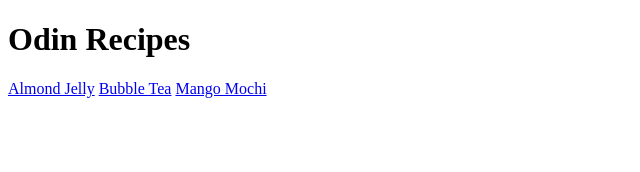
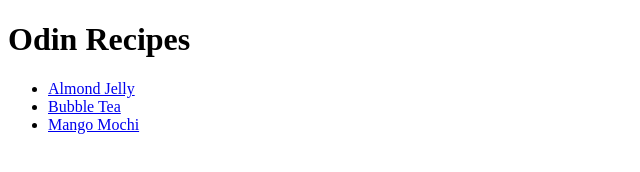
Before and after one commit to jellolin/odin-recipes, a plain HTML site: page index.html in a window 1280 px wide. Shown: the whole page, without its empty margins (0-640 px from the left). Drawn offline with Linux system fonts and the light colour scheme.

Commit message:
Improve links in index.html, Update README, Create return home links

```diff
--- a/index.html
+++ b/index.html
@@ -7,8 +7,10 @@
 
     <body>
         <h1>Odin Recipes</h1>
-        <a href="./recipes/almond-jelly.html">Almond Jelly</a>
-        <a href="./recipes/bubble-tea.html">Bubble Tea</a>
-        <a href="./recipes/mango-mochi.html">Mango Mochi</a>
+        <ul>
+        <li><a href="./recipes/almond-jelly.html">Almond Jelly</a></li>
+        <li><a href="./recipes/bubble-tea.html">Bubble Tea</a></li>
+        <li><a href="./recipes/mango-mochi.html">Mango Mochi</a></li>
+        </ul>
     </body>
 </html>
```
Also changed, not shown: recipes/almond-jelly.html (+3 -2 lines), recipes/bubble-tea.html (+3 -1 lines), recipes/mango-mochi.html (+3 -0 lines), 1 other file.
